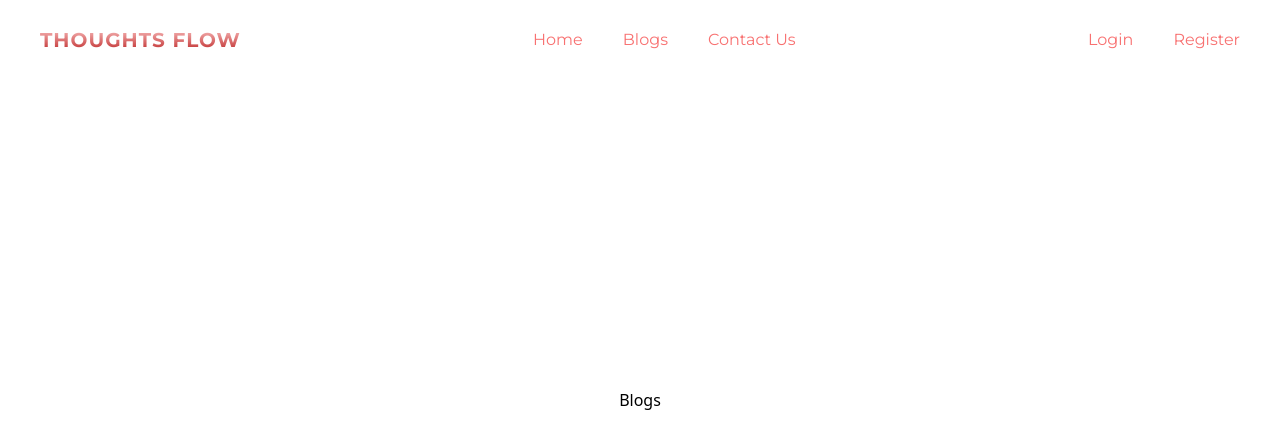
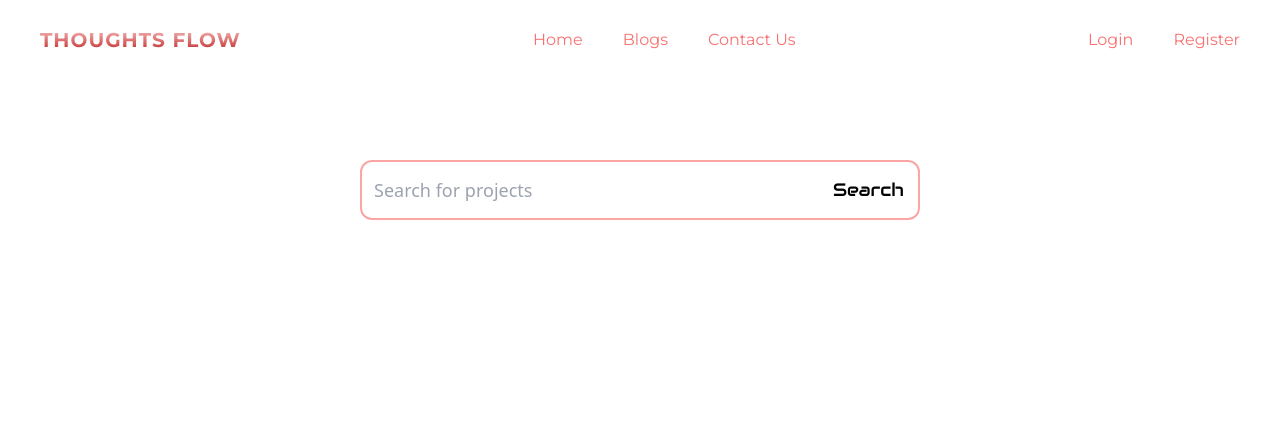
Before and after one commit to parthgala1/Blogs-App, a React (Vite) app in the folder frontend/: page /blogs in a window 1280 px wide. Shown: the top 448 px of the page. Built offline with nearby package versions, Linux system fonts and the light colour scheme.

Commit message:
Search Bar isadded

```diff
--- a/frontend/src/components/Navbar.jsx
+++ b/frontend/src/components/Navbar.jsx
@@ -23,7 +23,7 @@ const Navbar = () => {
     }
 
     return (
-        <div className="absolute top-0 bg-white max-h-96 min-h-20 w-full px-10 flex justify-between items-center ">
+        <div className=" top-0 bg-white max-h-96 min-h-20 w-full px-10 flex justify-between items-center ">
             <div className="flex-center gap-0.5">
 
                 <h1 className={`bg-gradient-to-b from-red-200 to-red-700 bg-clip-text text-transparent font-bold text-xl uppercase font-montserrat tracking-wider`}>
--- /dev/null
+++ b/frontend/src/components/SearchBar.jsx
@@ -0,0 +1,27 @@
+import React, { useState } from 'react'
+
+const SearchBar = () => {
+    const [search, setSearch] = useState({
+        name: ''
+    })
+
+    const handleSearch = () => {
+        console.log(search)
+    }
+
+    return (
+        <div className="bg-transparent border-2 lg:w-1/2 flex-center border-red-300 text-lg outline-none rounded-xl p-1">
+            <input type="text" placeholder="Search for projects" name='name' value={search.name} onChange={(e) => setSearch({ ...search, name: e.target.value })} autoComplete='off' className='bg-transparent w-full p-2 outline-none' />
+            {/* <select name="domains" className=' bg-transparent mx-4 active:border-2 w-1/3 active:border-white outline-none' id="">
+                <option className='bg-inherit' value="">All Domains</option>
+                <option className='bg-inherit' value="">AI</option>
+                <option className='bg-inherit' value="">DS</option>
+                <option className='bg-inherit' value="">ML</option>
+                <option className='bg-inherit' value="">WebDev</option>
+            </select> */}
+            <button className='border-2 p-2 border-transparent rounded-xl active:bg-red-300 active:text-white duration-300 active:scale-90 font-audiowise' onClick={handleSearch}>Search</button>
+        </div>
+    )
+}
+
+export default SearchBar
--- a/frontend/src/pages/Blogs.jsx
+++ b/frontend/src/pages/Blogs.jsx
@@ -1,10 +1,19 @@
 import React from 'react'
 import Navbar from '../components/Navbar'
+import SearchBar from '../components/SearchBar'
 
 const Blogs = () => {
     return (
-        <div className='h-screen flex-center'>
-            Blogs
+        <div className="h-auto flex-center flex-col relative bg-white">
+            <div className="flex-center flex-col h-full w-full">
+                <div className="relative z-50h-auto w-full flex items-start justify-center pt-20 lg:px-20 pb-10"><SearchBar /></div>
+
+                <div className="min-h-screen w-full flex justify-start items-center px-8 flex-col">
+                    {/* {projects.map((item, id) =>
+                        <ProjectBar id={item} key={id} />
+                    )} */}
+                </div>
+            </div>
         </div>
     )
 }
```
